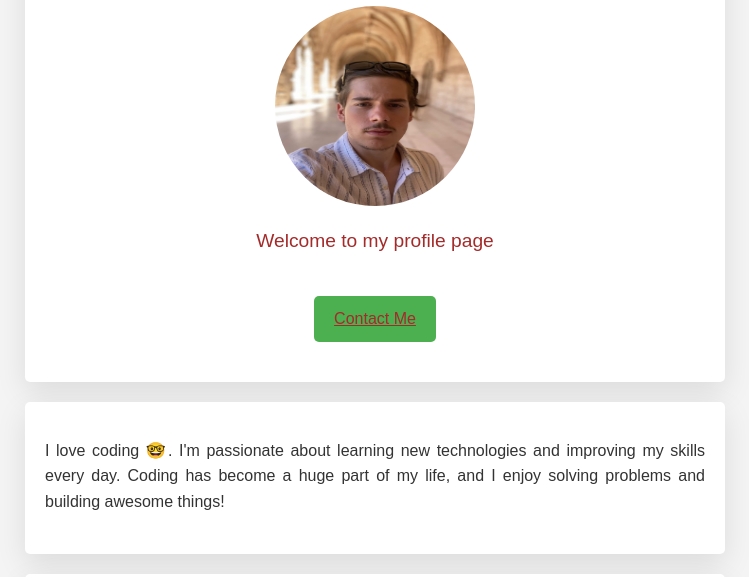
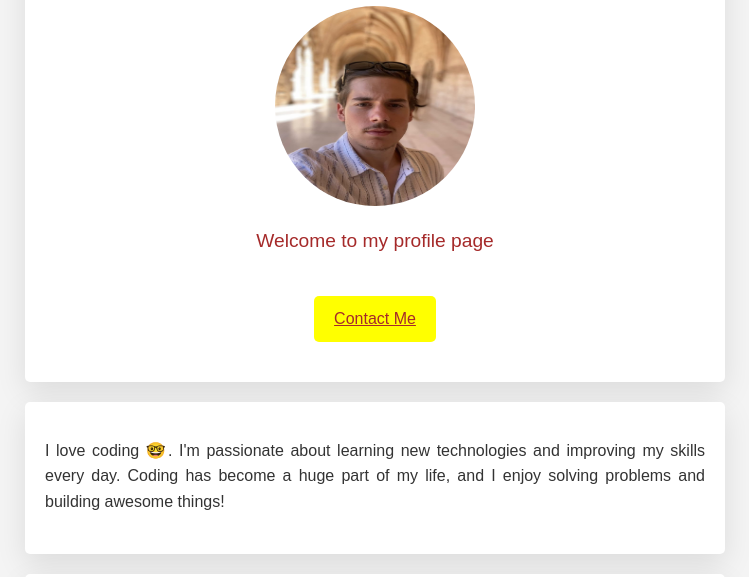
Before and after one commit to natanzps/my-profile, a plain HTML site: page index.html in a window 1280 px wide. In both pictures the pointer is over the link "Contact Me". Shown: the part 145-722 px from the top of the page, without its empty margins (265-1014 px from the left). Drawn offline with Linux system fonts and the light colour scheme.

Commit message:
Update style.css

```diff
--- a/style.css
+++ b/style.css
@@ -62,7 +62,7 @@ header p {
 }
 
 .btn-main:hover {
-  background-color: #4CAF50; /* Couleur plus claire au survol */
+  background-color: #FFFF00; /* Couleur plus claire au survol */
 }
 
 /* --- Section Titles (h1, h2, h3) --- */
```
